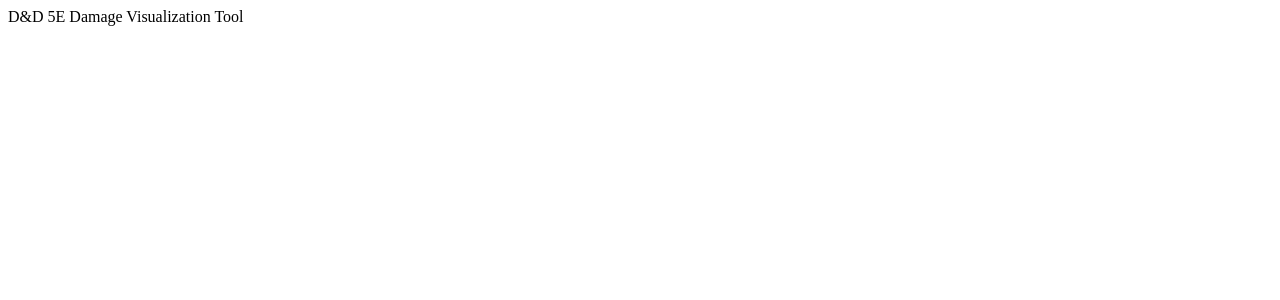
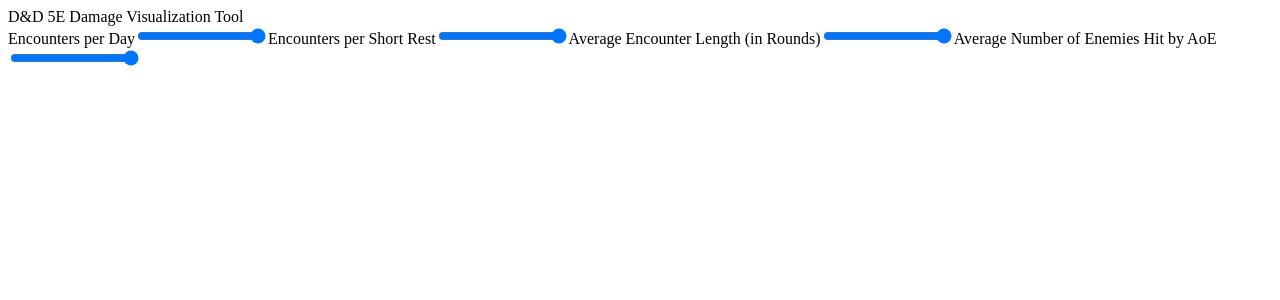
Before and after one commit to lfs48/dnd-damage-chart, a React (Create React App) app: page / in a window 1280 px wide. Shown: the top 300 px of the page. Built offline with nearby package versions, Linux system fonts and the light colour scheme.

Commit message:
Render params component

```diff
--- a/src/App.jsx
+++ b/src/App.jsx
@@ -1,10 +1,12 @@
 import React from 'react';
 import Navbar from './components/navbar';
+import Params from './components/params';
 
 const App = () => {
   return (
     <div className="app-container">
       <Navbar/>
+      <Params />
     </div>
   );
 };
```
